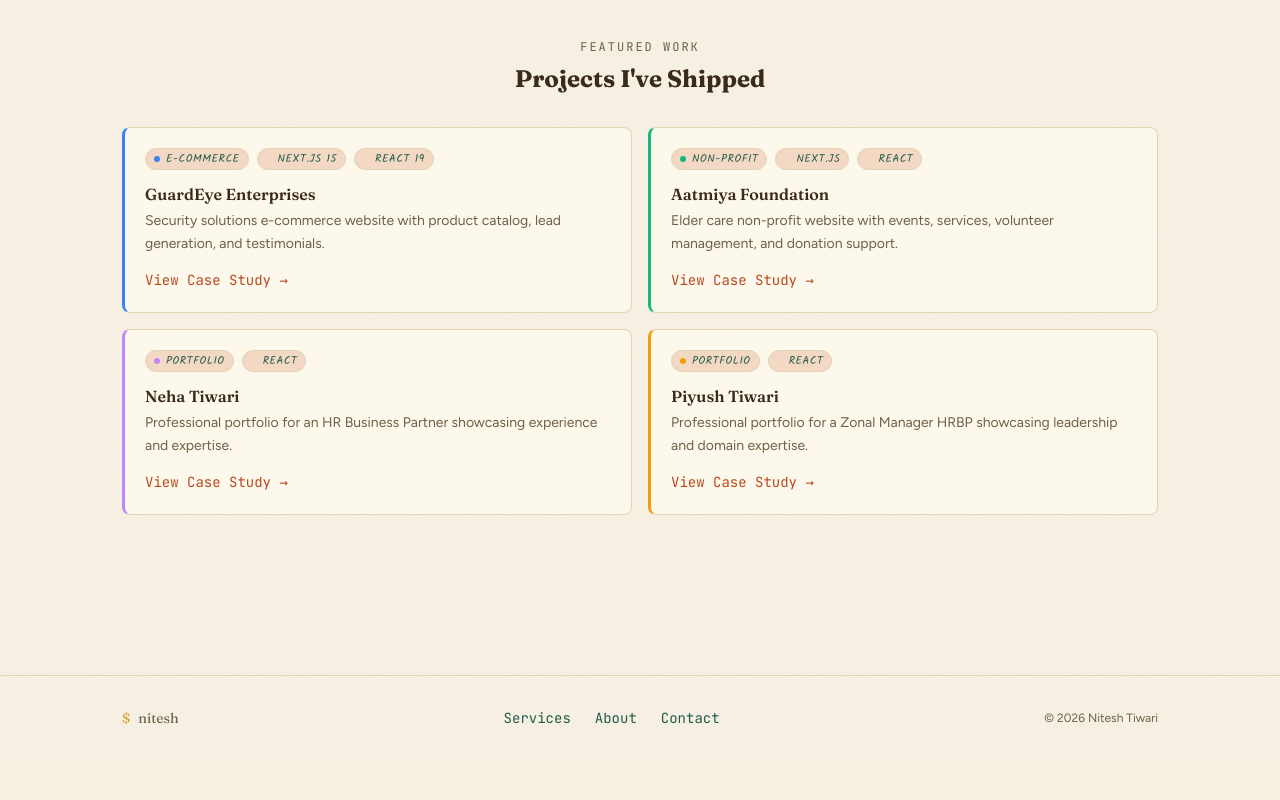
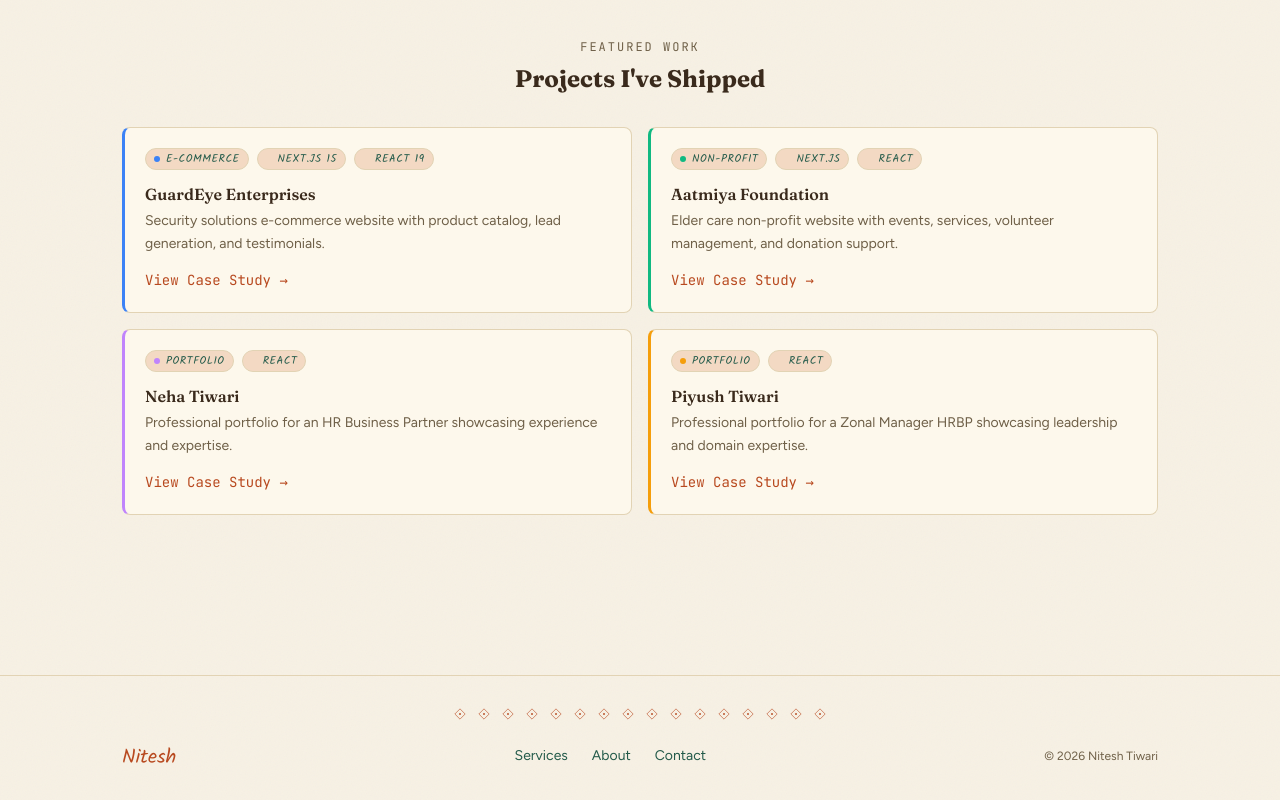
Before and after one commit to knee-tesh/initesh, a Next.js app: page / in a window 1280 px wide. Shown: the part 1430-2230 px from the top of the page. Before the commit the page ends 2190 px from the top, so only its background shows below. Built offline with nearby package versions, Linux system fonts and the light colour scheme.

Commit message:
style(boho): restyle footer with woven ikat band

```diff
--- a/src/components/layout/footer.tsx
+++ b/src/components/layout/footer.tsx
@@ -1,23 +1,24 @@
 import Link from "next/link";
+import WovenBand from "@/components/shared/woven-band";
 
 export default function Footer() {
   return (
-    <footer className="border-t border-border py-8 mt-16">
-      <div className="max-w-[1100px] mx-auto px-4 md:px-6 lg:px-8">
-        <div className="flex flex-col md:flex-row items-center justify-between gap-4">
-          <div className="flex items-center gap-2 font-[family-name:var(--font-display)] text-sm">
-            <span className="text-mint">$</span>
-            <span className="text-muted">nitesh</span>
-          </div>
-
-          <div className="flex items-center gap-6 text-sm text-muted font-[family-name:var(--font-mono)]">
-            <Link href="/services" className="hover:text-accent transition-colors">Services</Link>
-            <Link href="/about" className="hover:text-accent transition-colors">About</Link>
-            <Link href="/contact" className="hover:text-accent transition-colors">Contact</Link>
-          </div>
-
-          <div className="text-xs text-muted">
-            © {new Date().getFullYear()} Nitesh Tiwari
+    <footer className="mt-16">
+      <div className="pt-8 border-t border-hem">
+        <WovenBand />
+        <div className="max-w-[1100px] mx-auto px-4 md:px-6 lg:px-8 pb-8 pt-6">
+          <div className="flex flex-col md:flex-row items-center justify-between gap-4">
+            <span className="text-xl text-terracotta font-[family-name:var(--font-script)] leading-none pt-1">
+              Nitesh
+            </span>
+            <div className="flex items-center gap-6 text-sm text-stone">
+              <Link href="/services" className="hover:text-teal transition-colors">Services</Link>
+              <Link href="/about" className="hover:text-teal transition-colors">About</Link>
+              <Link href="/contact" className="hover:text-teal transition-colors">Contact</Link>
+            </div>
+            <div className="text-xs text-stone">
+              © {new Date().getFullYear()} Nitesh Tiwari
+            </div>
           </div>
         </div>
       </div>
```
